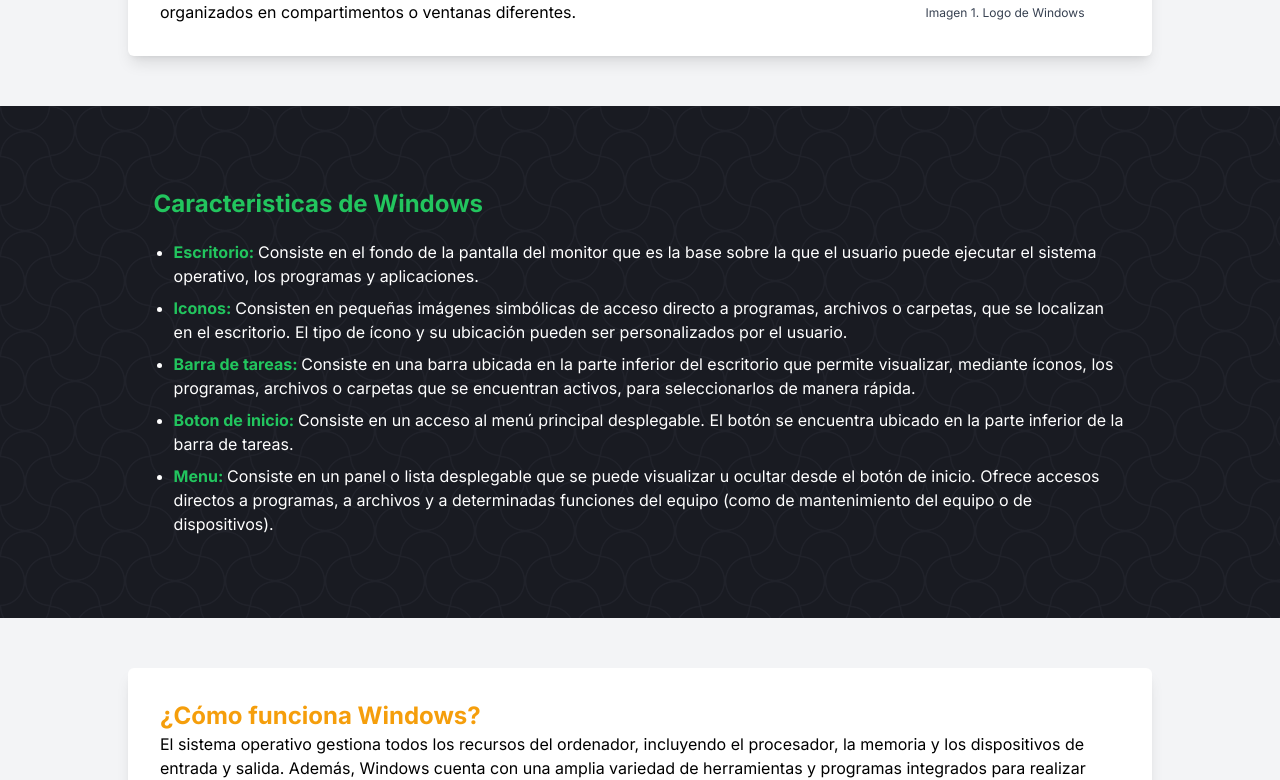
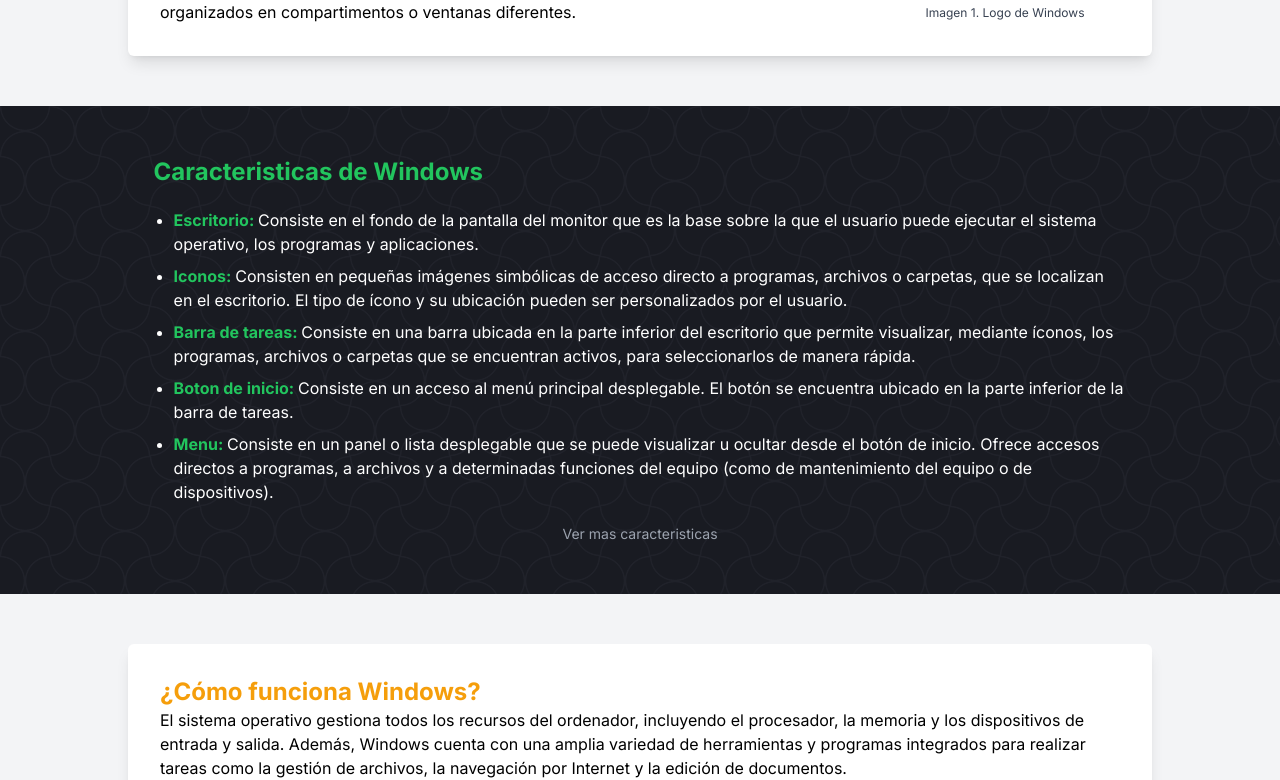
Before and after one commit to AlejandroEs04/piasisoppage, a Next.js app: page /windows in a window 1280 px wide. Shown: the part 507-1287 px from the top of the page. Built offline with nearby package versions, Linux system fonts and the light colour scheme.

Commit message:
"Upload 23/10/2023"

```diff
--- a/app/fundamentales/page.jsx
+++ b/app/fundamentales/page.jsx
@@ -19,13 +19,13 @@
 
         <div className='mt-2 px-2'>
           <Link href={'https://drive.google.com/file/d/1PmOdCTnwPkHf1JZv9exfJOhs19IpleaM/view?usp=sharing'}>
-            <h3 className='text-xl font-bold hover:text-blue-400 hover:drop-shadow-md transition-all'>Actividad Fundamental 2</h3>
+            <h3 className='text-xl font-bold hover:text-blue-400 transition-all'>Actividad Fundamental 2</h3>
           </Link>
         </div>
 
         <div className='mt-2 px-2'>
           <Link href={'https://drive.google.com/file/d/1USwNB1vObMAuDSZa6kTjZzKcrHoCO-4B/view?usp=sharing'}>
-            <h3 className='text-xl font-bold hover:text-blue-400 hover:drop-shadow-md transition-all'>Actividad Fundamental 3</h3>
+            <h3 className='text-xl font-bold hover:text-blue-400 transition-all'>Actividad Fundamental 3</h3>
           </Link>
         </div>
       </div>
--- a/app/page.js
+++ b/app/page.js
@@ -1,31 +1,50 @@
+import Etiqueta from "@/components/Etiqueta"
 import Link from "next/link"
 
 export default function Home() {
+
+  const listadoEtiquetas = [
+    {
+      id: 1,
+      titulo: "¿Sabes que es Windows?",
+      parrafo1: "Windows es el sistema operativo mas usado de todo el mundo, es un sistema operativo con el que inevitablemente hemos estado en contacto o hemos convivido.",
+      parrafo2: "Si quieres aprender un poco acerca de este sistema operativo, presiona el boton para saber mas",
+      link: "windows",
+      imageUrl: "https://images.unsplash.com/photo-1530133532239-eda6f53fcf0f?auto=format&fit=crop&q=80&w=1374&ixlib=rb-4.0.3&ixid=M3wxMjA3fDB8MHxwaG90by1wYWdlfHx8fGVufDB8fHx8fA%3D%3D"
+    },
+    {
+      id: 2,
+      titulo: "¿Quieres ver nuestros trabajos?",
+      parrafo1: "Nuestro equipo ha estado trabajando en diferentes tareas en el transcurso del semestre, los hemos corregido y subido para ser descargados",
+      parrafo2: "Si quieres ver nuestros trabajos, presiona el boton.",
+      link: "fundamentales",
+      imageUrl: "https://images.unsplash.com/photo-1519389950473-47ba0277781c?auto=format&fit=crop&q=80&w=1470&ixlib=rb-4.0.3&ixid=M3wxMjA3fDB8MHxwaG90by1wYWdlfHx8fGVufDB8fHx8fA%3D%3D"
+    },
+    {
+      id: 3,
+      titulo: "¿Quieres sabes sobre nosotros?",
+      parrafo1: "Conoce acerca de nuestro equipo, y nuestras conclusiones acerca del proyecto integrador de aprendizaje",
+      parrafo2: "Oprime el boton para saber sobre nuestro equipo",
+      link: "nosotros",
+      imageUrl: "https://images.unsplash.com/photo-1521737604893-d14cc237f11d?auto=format&fit=crop&q=80&w=1484&ixlib=rb-4.0.3&ixid=M3wxMjA3fDB8MHxwaG90by1wYWdlfHx8fGVufDB8fHx8fA%3D%3D"
+    }
+  ]
+
   return (
     <main className="container">
-      <h1>Inicio</h1>
-      <div className="flex flex-row gap-10">
-        <div className="w-full md:w-2/3 px-10 py-5">
-          <div className="bg-white rounded-lg shadow-lg">
-            <div className="bg-cover bg-center h-80 rounded-t-lg bg-[url('https://images.unsplash.com/photo-1530133532239-eda6f53fcf0f?auto=format&fit=crop&q=80&w=1974&ixlib=rb-4.0.3&ixid=M3wxMjA3fDB8MHxwaG90by1wYWdlfHx8fGVufDB8fHx8fA%3D%3D')]"></div>
-            <div className="p-5 w-full">
-              <h2 className="font-bold text-xl text-blue-900">Que es Windows?</h2>
-              <p>Windows es el sistema operativo mas utilizado en todo el mundo</p>
-            </div>
-
-            <div className="flex justify-center">
-              <Link
-                href={'/'}
-                className="bg-black text-white my-5 px-5 py-2 rounded-md"
-              >
-                Ver mas
-              </Link>
-            </div>
-          </div>
+      <h1 className="text-center text-3xl font-black text-blue-800">Inicio</h1>
+      <div className="flex flex-col gap-10 sm:flex-row mt-6">
+        <div className="w-full sm:w-2/3 xl:w-4/6 flex flex-col gap-5">
+          {listadoEtiquetas.map(item => (
+            <Etiqueta
+              key={item.id}
+              item={item}
+            />
+          ))}
         </div>
 
-        <div className="w-full md:w-1/3">
-          <div>
+        <div className="w-full sm:w-1/3 xl:w-2/6">
+          <div className="bg-white p-5">
             <h3>Hoy es un dia para ser feli</h3>
           </div>
         </div>
--- a/components/Etiqueta.jsx
+++ b/components/Etiqueta.jsx
@@ -3,10 +3,15 @@
 
 const Etiqueta = ({item}) => {
   return (
-    <div className="bg-white rounded-lg shadow-lg max-w-md">
+    <div className="flex flex-col md:flex-row bg-white rounded-lg shadow-lg">
         <div
-            className={`bg-cover bg-center h-80 rounded-t-lg`}
+            className={`bg-cover bg-center h-80 w-full md:h-full md:w-1/3 rounded-t-lg md:rounded-l-lg  `}
+            style={{
+              backgroundImage: `url(${item.imageUrl})`
+            }}
         ></div>
+
+        <div className="flex flex-col md:w-2/3">
           <div className="p-5 w-full">
             <h2 className="font-bold text-xl text-blue-900">{item.titulo}</h2>
               <p>{item.parrafo1}</p>
@@ -22,6 +27,7 @@
               </Link>
           </div>
         </div>
+    </div>
   )
 }
 
--- a/components/InfoBackground.jsx
+++ b/components/InfoBackground.jsx
@@ -1,17 +1,55 @@
-import React from 'react'
+import Link from "next/link"
 
 const InfoBackground = () => {
+
+  const listadoCaracteristicas = [
+    {
+      id: 1,
+      nombre: "Escritorio",
+      desc: "Consiste en el fondo de la pantalla del monitor que es la base sobre la que el usuario puede ejecutar el sistema operativo, los programas y aplicaciones."
+    },
+    {
+      id: 2,
+      nombre: "Iconos",
+      desc: "Consisten en pequeñas imágenes simbólicas de acceso directo a programas, archivos o carpetas, que se localizan en el escritorio. El tipo de ícono y su ubicación pueden ser personalizados por el usuario."
+    },
+    {
+      id: 3,
+      nombre: "Barra de tareas",
+      desc: "Consiste en una barra ubicada en la parte inferior del escritorio que permite visualizar, mediante íconos, los programas, archivos o carpetas que se encuentran activos, para seleccionarlos de manera rápida."
+    },
+    {
+      id: 4,
+      nombre: "Boton de inicio",
+      desc: "Consiste en un acceso al menú principal desplegable. El botón se encuentra ubicado en la parte inferior de la barra de tareas."
+    },
+    {
+      id: 5,
+      nombre: "Menu",
+      desc: "Consiste en un panel o lista desplegable que se puede visualizar u ocultar desde el botón de inicio. Ofrece accesos directos a programas, a archivos y a determinadas funciones del equipo (como de mantenimiento del equipo o de dispositivos)."
+    },
+    {
+      id: 6,
+      nombre: "Escritorios múltiples",
+      desc: "La posibilidad de contar con varios escritorios es una característica pedida por los usuarios de Windows durante años, provista de manera indirecta por la firma con una pequeña aplicación que debíamos descargar aparte, pero que nunca prestó una verdadera utilidad."
+    },
+    {
+      id: 7,
+      nombre: "Búsqueda de archivos",
+      desc: "El Explorador de archivos es otro de los elementos de Windows 10 que incorpora algunos cambios, como la posibilidad de tener fácilmente a disposición los archivos y carpetas a las cuales accedemos con más frecuencia, lo que nos permite trabajar con un mayor grado de comodidad. "
+    },
+  ]
+
   return (
-    <div className='bgColorContainer p-8'>
-        <div className='container'>
+    <div className='bgColorContainer px-8'>
+        <div className='container flex flex-col'>
             <h2 className='text-2xl text-green-500 font-bold'>Caracteristicas de Windows</h2>
             <ol className='mt-5 flex flex-col gap-2 pl-5'>
-                <li type='disc' className='text-white text-md'><span className='font-bold text-green-500'>Escritorio: </span>Consiste en el fondo de la pantalla del monitor que es la base sobre la que el usuario puede ejecutar el sistema operativo, los programas y aplicaciones. </li>
-                <li type='disc' className='text-white text-md'><span className='font-bold text-green-500'>Iconos: </span>Consisten en pequeñas imágenes simbólicas de acceso directo a programas, archivos o carpetas, que se localizan en el escritorio. El tipo de ícono y su ubicación pueden ser personalizados por el usuario. </li>
-                <li type='disc' className='text-white text-md'><span className='font-bold text-green-500'>Barra de tareas: </span>Consiste en una barra ubicada en la parte inferior del escritorio que permite visualizar, mediante íconos, los programas, archivos o carpetas que se encuentran activos, para seleccionarlos de manera rápida.</li>
-                <li type='disc' className='text-white text-md'><span className='font-bold text-green-500'>Boton de inicio: </span>Consiste en un acceso al menú principal desplegable. El botón se encuentra ubicado en la parte inferior de la barra de tareas.</li>
-                <li type='disc' className='text-white text-md'><span className='font-bold text-green-500'>Menu: </span>Consiste en un panel o lista desplegable que se puede visualizar u ocultar desde el botón de inicio. Ofrece accesos directos a programas, a archivos y a determinadas funciones del equipo (como de mantenimiento del equipo o de dispositivos).</li>
+              {listadoCaracteristicas.slice(0, 5).map(caracteristica => (
+                <li key={caracteristica.id} type='disc' className='text-white text-md'><span className='font-bold text-green-500'>{caracteristica.nombre}: </span>{caracteristica.desc}</li>
+              ))}
             </ol>
+            <Link href={'/windows/caracteristicas'} className="text-center text-gray-400 text-sm mt-5 hover:text-gray-200 transition-colors">Ver mas caracteristicas</Link>
         </div>
     </div>
   )
--- a/components/InfoFunciones.jsx
+++ b/components/InfoFunciones.jsx
@@ -15,7 +15,7 @@
         texto: 'Windows te permite realizar varias tareas simultáneamente. Puedes abrir varias ventanas y aplicaciones al mismo tiempo y alternar entre ellas usando la barra de tareas o los atajos de teclado, como “Alt + Tab”.',
     },
     {
-        nombre: 'Mantenimiento del sistema::',
+        nombre: 'Mantenimiento del sistema:',
         texto: 'Windows incluye herramientas de mantenimiento del sistema para mantener tu computadora funcionando sin problemas. El “Panel de control” contiene herramientas para desinstalar programas, realizar copias de seguridad y restaurar el sistema a un estado anterior.',
     },
 ]
```
Also changed, not shown: package.json (+6 -5 lines), 2 other files (tests, documents, lock files or other folders). Lines whose indentation alone changed are shown as unchanged.
